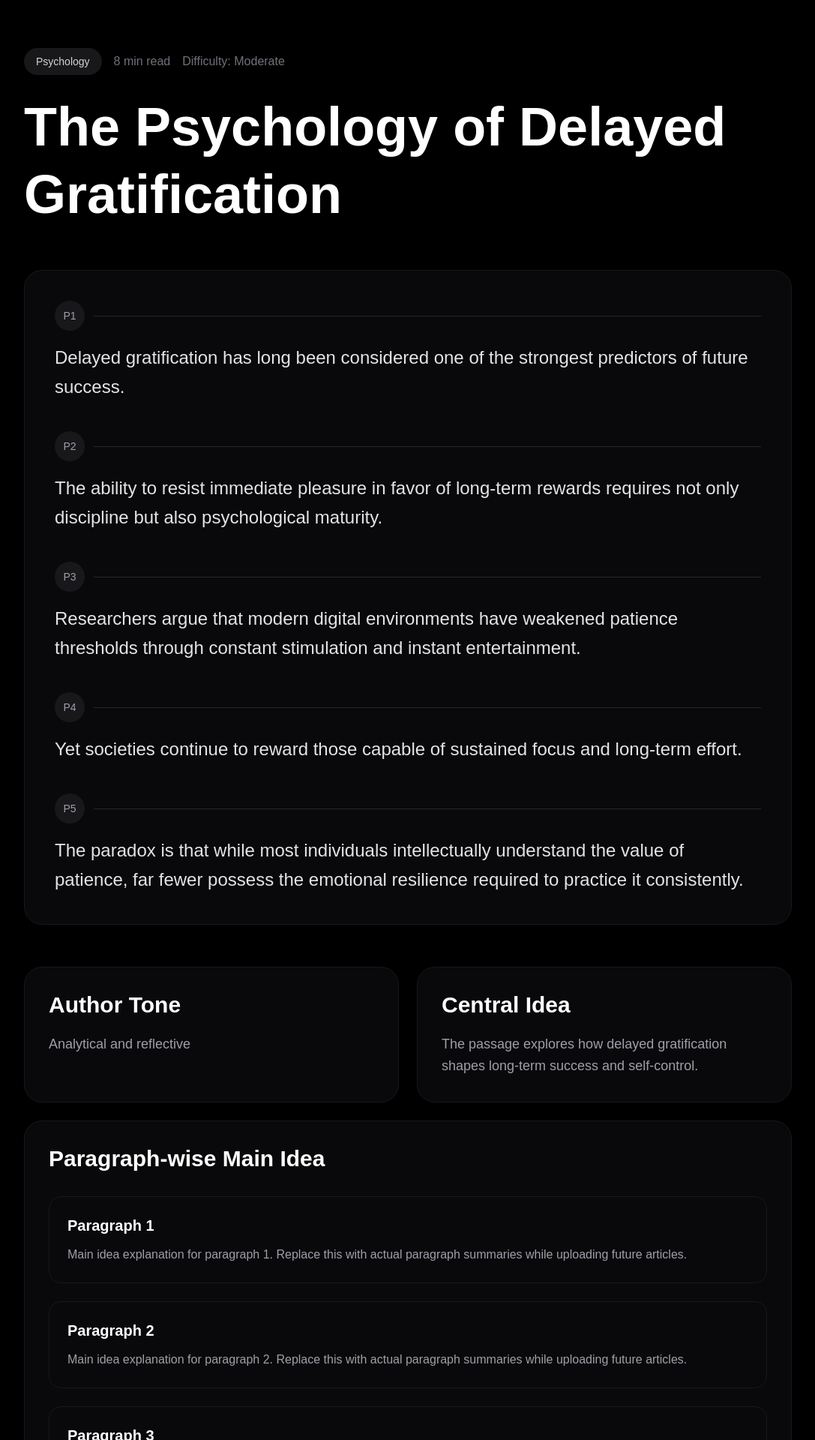
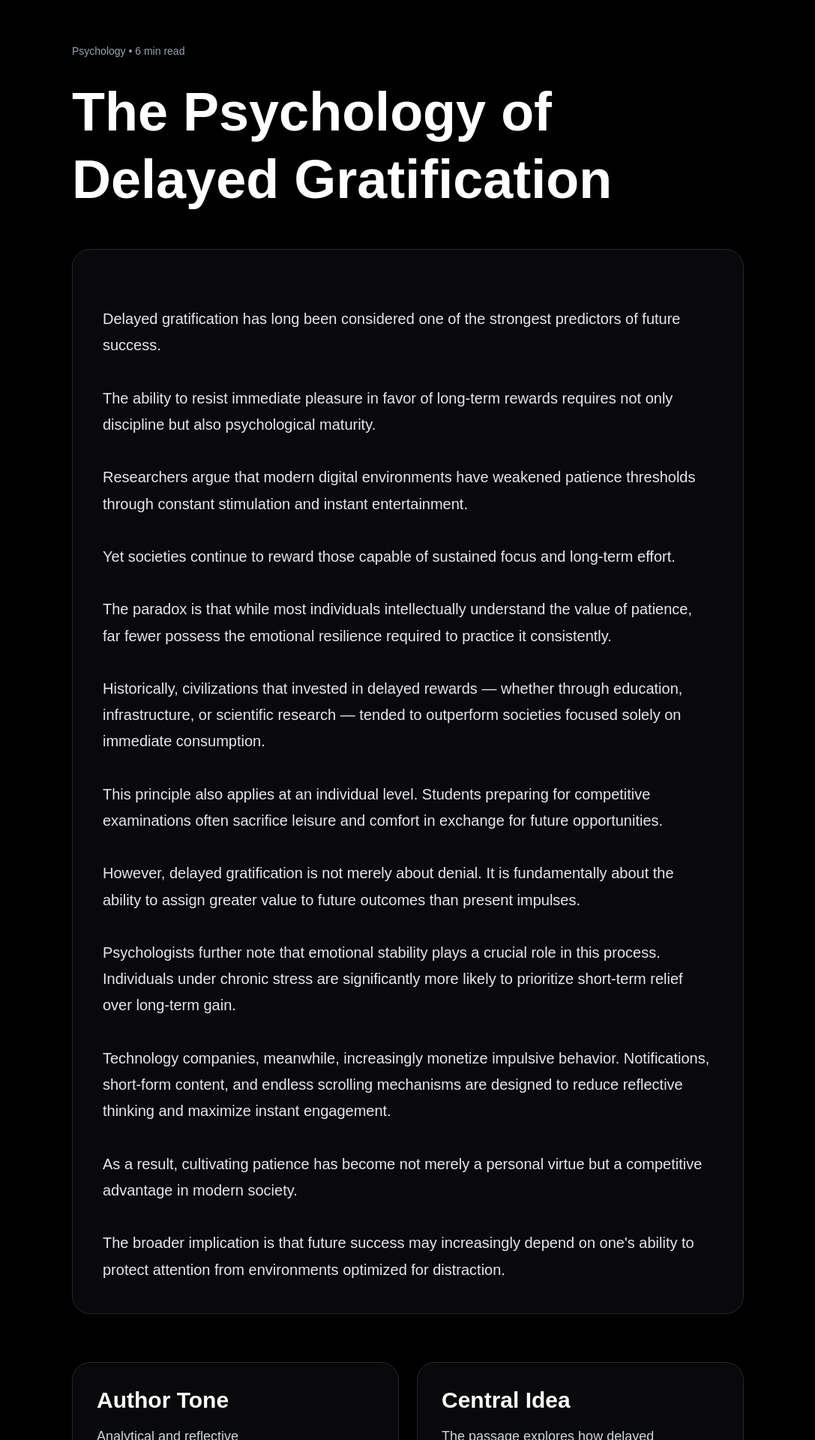
Before and after one commit to Parida-Prince/articles-daily-plus-web, a Next.js app: page /article/1 in a window 1280 px wide. Shown: the top 1920 px of the page at 75% size, without its empty margins (96-1183 px from the left). Built offline with nearby package versions, Linux system fonts and the light colour scheme.

Commit message:
fix CAT reading flow

```diff
--- a/app/article/[id]/page.tsx
+++ b/app/article/[id]/page.tsx
@@ -1,135 +1,106 @@
-import { articles } from "../../../data/articles";
+import { dailyArticles } from "@/data/daily";
 
-export default async function ArticlePage({
+export default function ArticlePage({
   params,
 }: {
-  params: Promise<{ id: string }>;
+  params: { id: string };
 }) {
-  const { id } = await params;
-
-  const article = articles.find(
-    (a) => a.id === Number(id)
+  const article = dailyArticles.find(
+    (a) => a.id === Number(params.id)
   );
 
   if (!article) {
     return (
       <main className="min-h-screen bg-black text-white p-10">
-        Article not found.
+        <h1 className="text-3xl font-bold">Article not found.</h1>
       </main>
     );
   }
 
-  const paragraphs = article.content
-    .split("\n\n")
-    .filter((p) => p.trim() !== "");
+  return (
+    <main className="min-h-screen bg-black text-white px-6 py-14">
+      <div className="max-w-4xl mx-auto">
 
-  return (
-    <main className="min-h-screen bg-black text-white px-6 py-16">
-      <div className="max-w-5xl mx-auto">
-
-        <div className="mb-6 flex items-center gap-4">
-
-          <span className="px-4 py-2 rounded-full bg-zinc-900 text-zinc-300 text-sm">
-            {article.category}
+        <div className="mb-6">
+          <span className="text-sm text-gray-400">
+            {article.category} • {article.readTime}
           </span>
-
-          <span className="text-zinc-500">
-            {article.readTime}
-          </span>
-
-          <span className="text-zinc-500">
-            Difficulty: {article.difficulty}
-          </span>
-
         </div>
 
-        <h1 className="text-7xl font-bold leading-tight mb-14">
+        <h1 className="text-5xl md:text-7xl font-bold leading-tight mb-12">
           {article.title}
         </h1>
 
-        <div className="border border-zinc-900 bg-zinc-950 rounded-3xl p-10 mb-14">
-
-          <div className="space-y-10">
-
-            {paragraphs.map((paragraph, index) => (
-              <div key={index}>
-
-                <div className="flex items-center gap-3 mb-4">
-
-                  <div className="w-10 h-10 rounded-full bg-zinc-900 flex items-center justify-center text-sm text-zinc-400">
-                    P{index + 1}
+        {/* FULL ARTICLE FIRST */}
+        <div className="bg-zinc-950 border border-zinc-800 rounded-3xl p-10 text-xl leading-[2.2rem] text-gray-200 whitespace-pre-line">
+          {article.content}
         </div>
 
-                  <div className="h-px bg-zinc-800 flex-1" />
+        {/* INSIGHTS SECTION */}
+        <div className="mt-16 space-y-8">
 
-                </div>
+          <div className="grid md:grid-cols-2 gap-6">
 
-                <p className="text-2xl leading-relaxed text-zinc-200">
-                  {paragraph}
-                </p>
-
-              </div>
-            ))}
-
-          </div>
-
-        </div>
-
-        <div className="grid md:grid-cols-2 gap-6 mb-6">
-
-          <div className="border border-zinc-900 bg-zinc-950 rounded-3xl p-8">
-            <h2 className="text-3xl font-bold mb-5">
+            <div className="bg-zinc-950 border border-zinc-800 rounded-3xl p-8">
+              <h2 className="text-3xl font-bold mb-4">
                 Author Tone
               </h2>
 
-            <p className="text-zinc-400 text-lg leading-relaxed">
+              <p className="text-gray-300 text-lg">
                 {article.tone}
               </p>
             </div>
 
-          <div className="border border-zinc-900 bg-zinc-950 rounded-3xl p-8">
-            <h2 className="text-3xl font-bold mb-5">
+            <div className="bg-zinc-950 border border-zinc-800 rounded-3xl p-8">
+              <h2 className="text-3xl font-bold mb-4">
                 Central Idea
               </h2>
 
-            <p className="text-zinc-400 text-lg leading-relaxed">
-              {article.summary}
+              <p className="text-gray-300 text-lg">
+                {article.centralIdea}
               </p>
             </div>
 
           </div>
 
-        <div className="border border-zinc-900 bg-zinc-950 rounded-3xl p-8">
-
-          <h2 className="text-3xl font-bold mb-8">
-            Paragraph-wise Main Idea
+          {/* PARA WISE MAIN IDEA */}
+          <div className="bg-zinc-950 border border-zinc-800 rounded-3xl p-8">
+            <h2 className="text-3xl font-bold mb-6">
+              Paragraph-wise Main Ideas
             </h2>
 
-          <div className="space-y-6">
-
-            {paragraphs.map((_, index) => (
+            <div className="space-y-5">
+              {article.paragraphSummary.map(
+                (point, index) => (
                   <div
                     key={index}
-                className="border border-zinc-900 rounded-2xl p-6"
+                    className="border border-zinc-800 rounded-2xl p-5"
                   >
-
-                <h3 className="text-xl font-semibold mb-3">
+                    <p className="text-sm text-gray-500 mb-2">
                       Paragraph {index + 1}
-                </h3>
-
-                <p className="text-zinc-400 leading-relaxed">
-                  Main idea explanation for paragraph {index + 1}.
-                  Replace this with actual paragraph summaries while
-                  uploading future articles.
                     </p>
 
+                    <p className="text-lg text-gray-300">
+                      {point}
+                    </p>
                   </div>
-            ))}
+                )
+              )}
+            </div>
+          </div>
 
+          {/* CONCLUSION */}
+          <div className="bg-zinc-950 border border-zinc-800 rounded-3xl p-8">
+            <h2 className="text-3xl font-bold mb-4">
+              Conclusion
+            </h2>
+
+            <p className="text-lg text-gray-300 leading-8">
+              {article.conclusion}
+            </p>
           </div>
 
         </div>
-
       </div>
     </main>
   );
```
Lines whose indentation alone changed are shown as unchanged.
